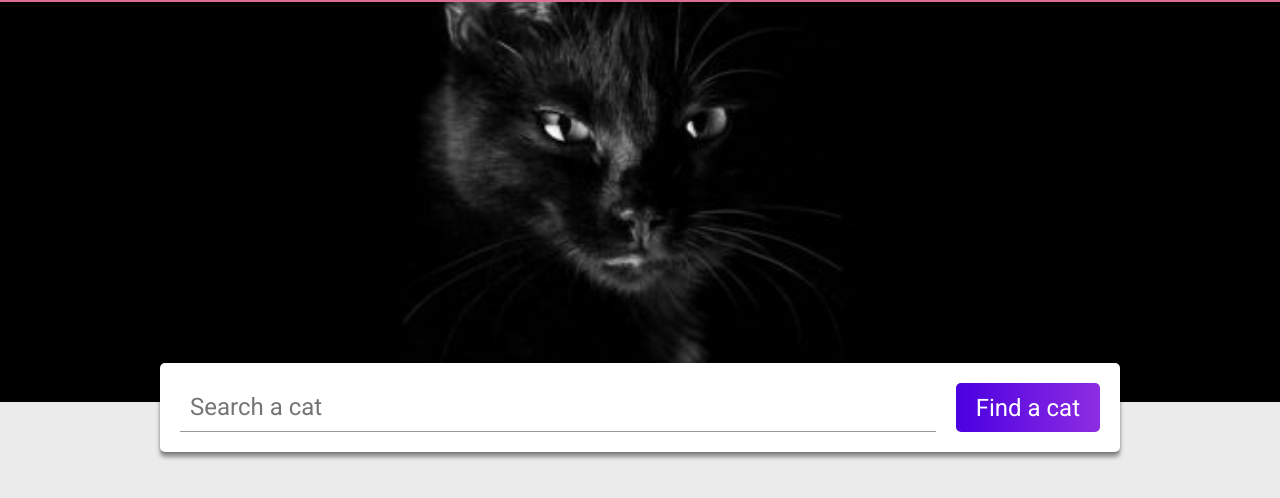
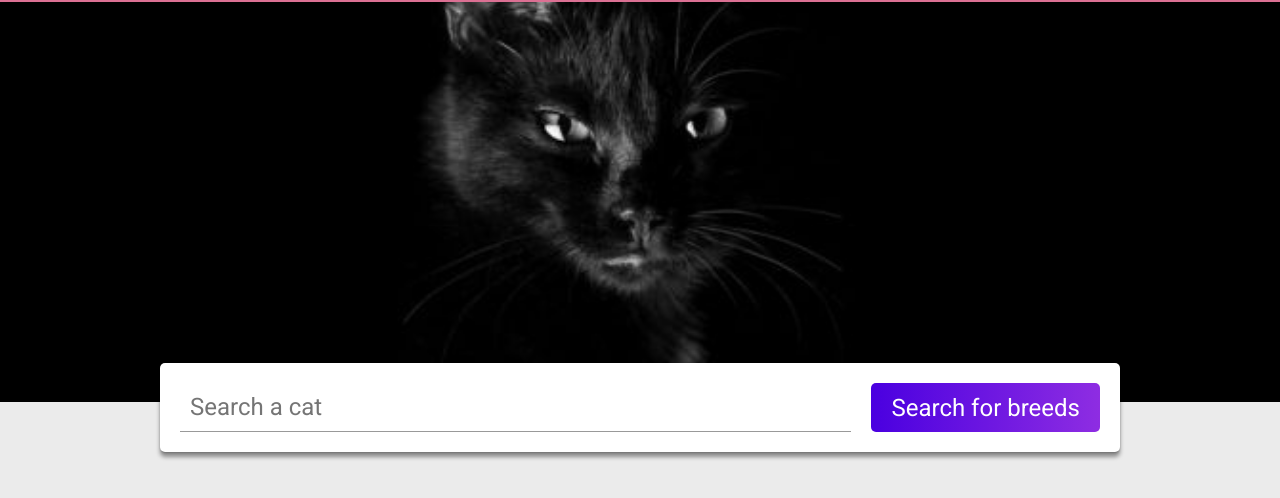
Before and after one commit to noelrosales/cats, a plain HTML site: page index.html in a window 1280 px wide. Shown: the part 60-558 px from the top of the page. Drawn offline with Linux system fonts and the light colour scheme.

Commit message:
changed button label

```diff
--- a/index.html
+++ b/index.html
@@ -17,7 +17,7 @@
     <div class="cover">
         <form id="search-form">
             <input id="cat-keyword" type="text" placeholder="Search a cat">
-            <button>Find a cat</button>
+            <button>Search for breeds</button>
         </form>
     </div>
 
```
